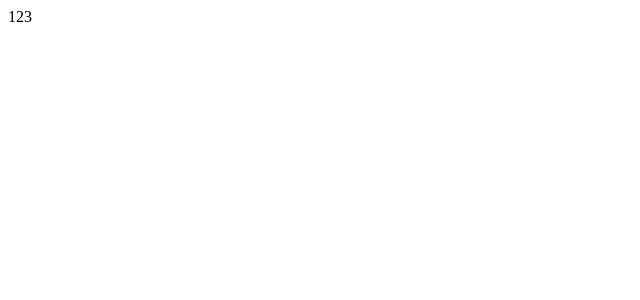
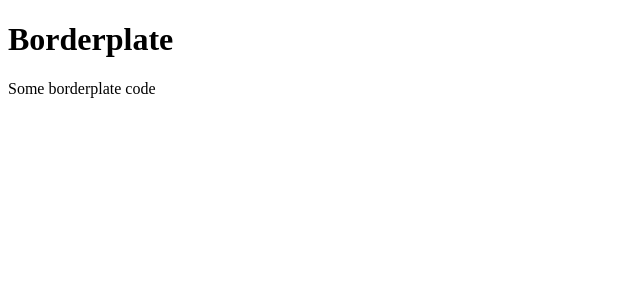
Before and after one commit to graspd/electron-react-neon-typescript-graspd-like-quick-start, a React app: page / in a window 1280 px wide. Shown: the top 300 px of the page, without its empty margins (0-640 px from the left). Built offline with nearby package versions, Linux system fonts and the light colour scheme.

Commit message:
Bumped versions

```diff
--- a/src/main/index.ts
+++ b/src/main/index.ts
@@ -1,5 +1,4 @@
 import "source-map-support/register";
-import { hello } from "native-addon";
 import path from "path";
 import { app, BrowserWindow } from "electron";
 
@@ -20,9 +19,8 @@ app.on("ready", (): void => {
   mainWindow.loadFile(path.join(__dirname, "..", "public", "index.html"));
   mainWindow!.on("ready-to-show", () => {
     mainWindow!.show();
-    mainWindow!.webContents.openDevTools();
+    // mainWindow!.webContents.openDevTools(); <- to enable devtools
   });
-  console.log(hello());
 });
 
 app.on("quit", (): void => {
--- a/src/native-addon/package.json
+++ b/src/native-addon/package.json
@@ -3,10 +3,10 @@
   "version": "0.1.0",
   "description": "",
   "main": "native/index.node",
-  "author": "Krzysztof Zawisła <snowdropcurvemaster@gmail.com>",
+  "author": "Krzysztof Zawisła, Aurelia Korbela",
   "license": "MIT",
   "dependencies": {
-    "neon-cli": "^0.5.1"
+    "neon-cli": "^0.5.3"
   },
   "scripts": {
     "install": "neon build"
--- a/src/renderer/App.tsx
+++ b/src/renderer/App.tsx
@@ -1,7 +1,14 @@
-import React from "react";
+import React, { FC } from "react";
 
-const App = () => {
-  return <div>123</div>;
+interface AppProps {}
+
+const App: FC<AppProps> = (): JSX.Element => {
+  return (
+    <div>
+      <h1>Borderplate</h1>
+      <p>Some borderplate code</p>
+    </div>
+  );
 };
 
 export default App;
```
Also changed, not shown: package.json (+5 -4 lines), 2 other files (tests, documents, lock files or other folders).
